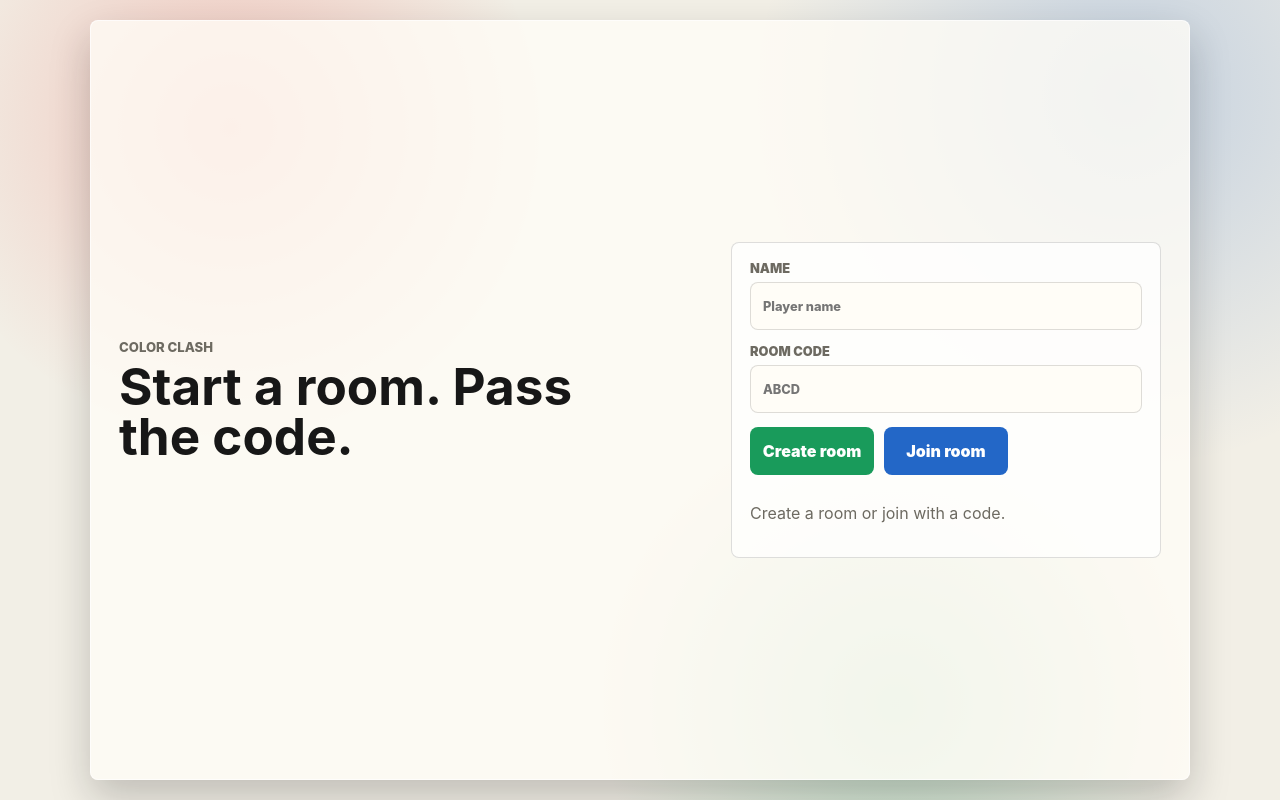
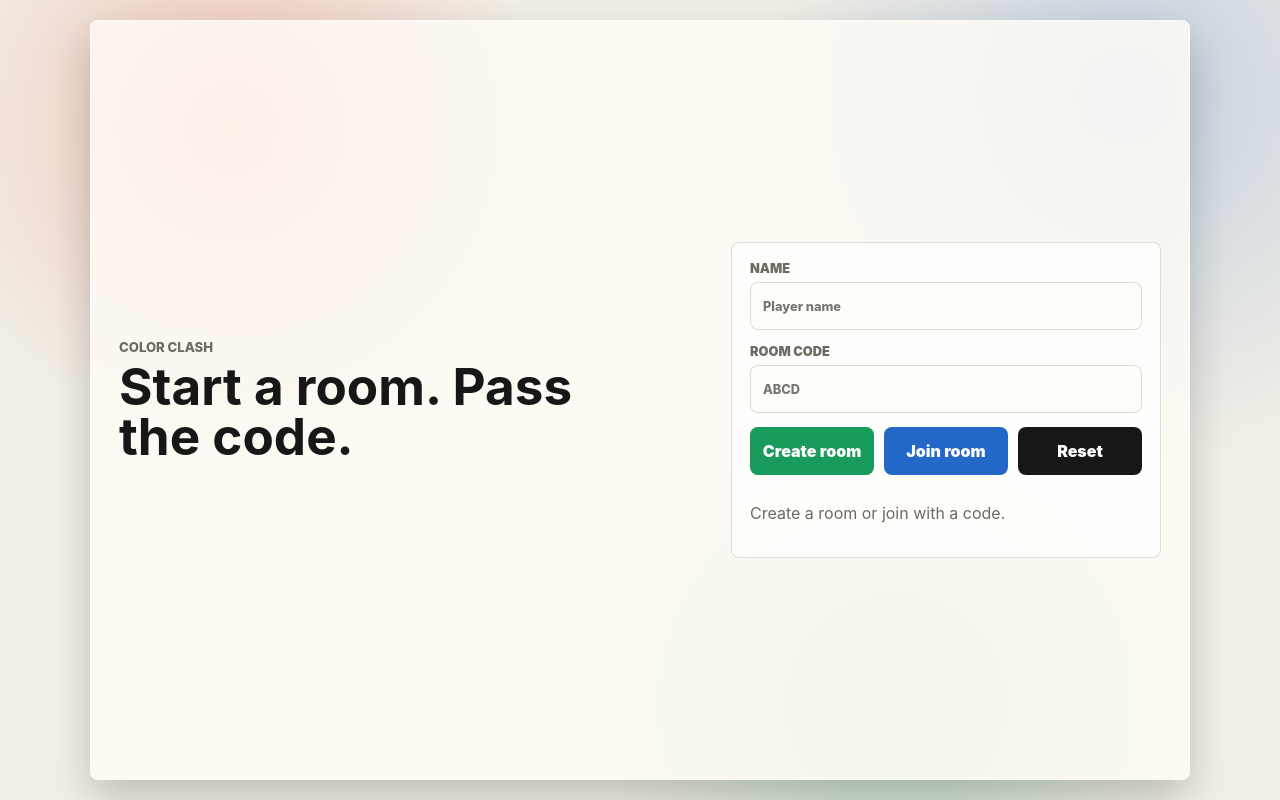
Before and after one commit to RafDev44/The-Color-clash, a website: page index.html in a window 1280 px wide. Drawn offline with Linux system fonts and the light colour scheme.

Commit message:
Update index.html

```diff
--- a/index.html
+++ b/index.html
@@ -27,6 +27,7 @@
             <button id="createRoomButton" type="button">Create room</button>
             <button id="joinRoomButton" type="button">Join room</button>
             <button id="startRoomButton" type="button" hidden>Start game</button>
+          <button id="leaveRoomButton" type="button">Reset</button>
           </div>
           <strong id="roomInfo"></strong>
           <p id="lobbyMessage">Create a room or join with a code.</p>
```
